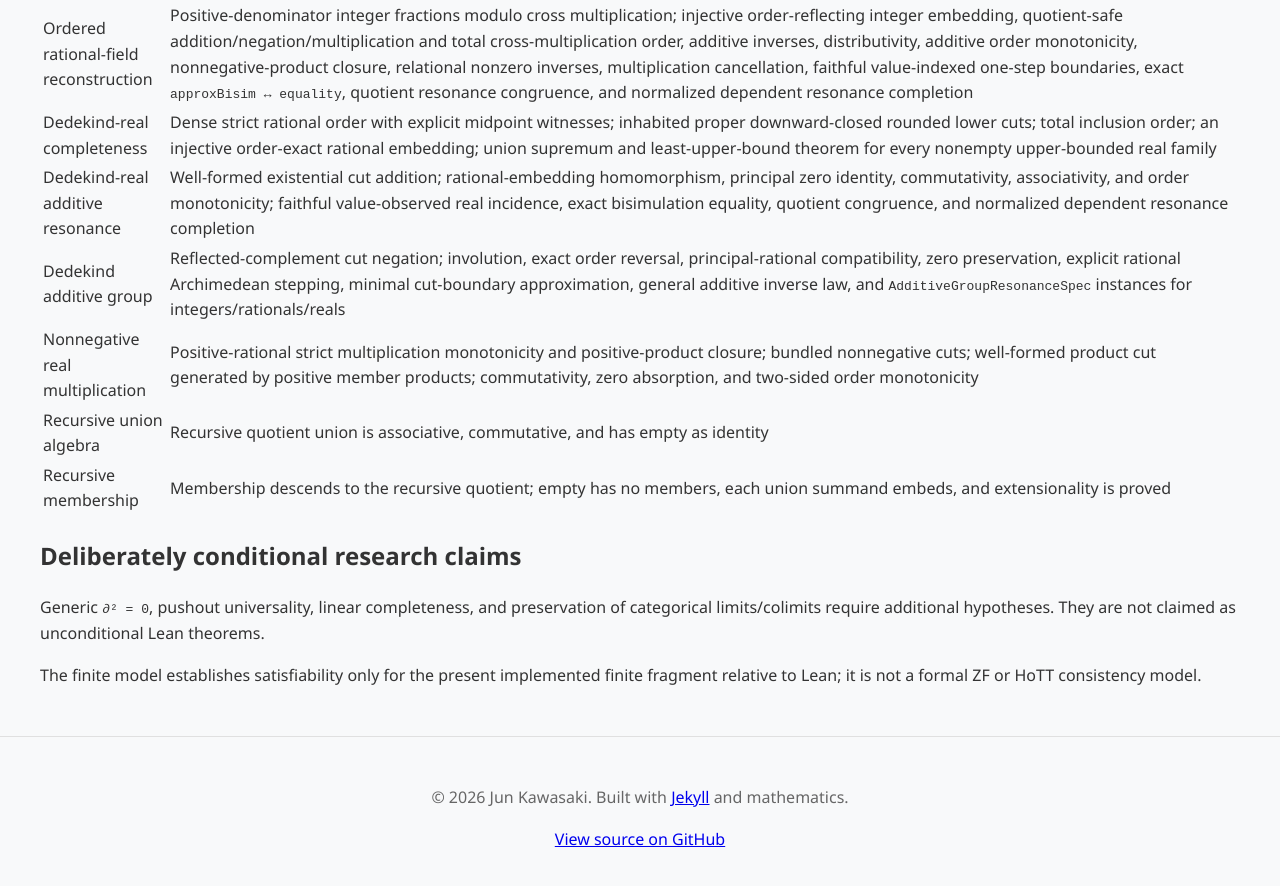
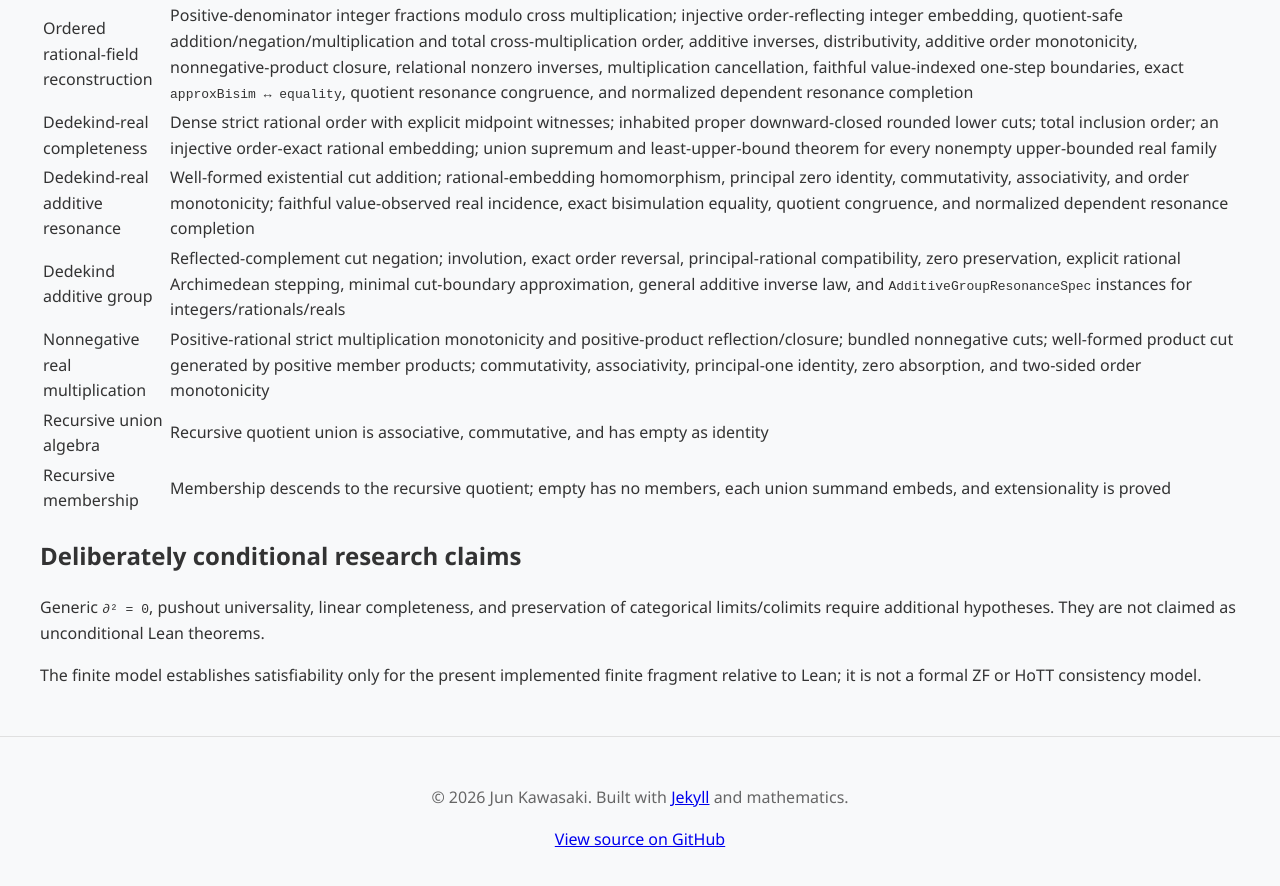
Before and after one commit to com-junkawasaki/inc, a Jekyll site: the page built from docs/verification.md, in a window 1280 px wide and 900 px high, scrolled down 2310 px. Shown: the top 886 px of the window. Built offline with Jekyll 4.4.1, drawn with Linux system fonts in a browser that asks for light colours.

Commit message:
feat(inc): prove nonnegative real multiplicative monoid

```diff
--- a/docs/verification.md
+++ b/docs/verification.md
@@ -41,7 +41,7 @@ the triangle example.
 | Dedekind-real completeness | Dense strict rational order with explicit midpoint witnesses; inhabited proper downward-closed rounded lower cuts; total inclusion order; an injective order-exact rational embedding; union supremum and least-upper-bound theorem for every nonempty upper-bounded real family |
 | Dedekind-real additive resonance | Well-formed existential cut addition; rational-embedding homomorphism, principal zero identity, commutativity, associativity, and order monotonicity; faithful value-observed real incidence, exact bisimulation equality, quotient congruence, and normalized dependent resonance completion |
 | Dedekind additive group | Reflected-complement cut negation; involution, exact order reversal, principal-rational compatibility, zero preservation, explicit rational Archimedean stepping, minimal cut-boundary approximation, general additive inverse law, and `AdditiveGroupResonanceSpec` instances for integers/rationals/reals |
-| Nonnegative real multiplication | Positive-rational strict multiplication monotonicity and positive-product closure; bundled nonnegative cuts; well-formed product cut generated by positive member products; commutativity, zero absorption, and two-sided order monotonicity |
+| Nonnegative real multiplication | Positive-rational strict multiplication monotonicity and positive-product reflection/closure; bundled nonnegative cuts; well-formed product cut generated by positive member products; commutativity, associativity, principal-one identity, zero absorption, and two-sided order monotonicity |
 | Recursive union algebra | Recursive quotient union is associative, commutative, and has empty as identity |
 | Recursive membership | Membership descends to the recursive quotient; empty has no members, each union summand embeds, and extensionality is proved |
 
```
Also changed, not shown: docs/adr/2607121930-resonance-as-central-primitive.md (+3 -2 lines), docs/status.md (+4 -3 lines), README.md, 2 other files.
